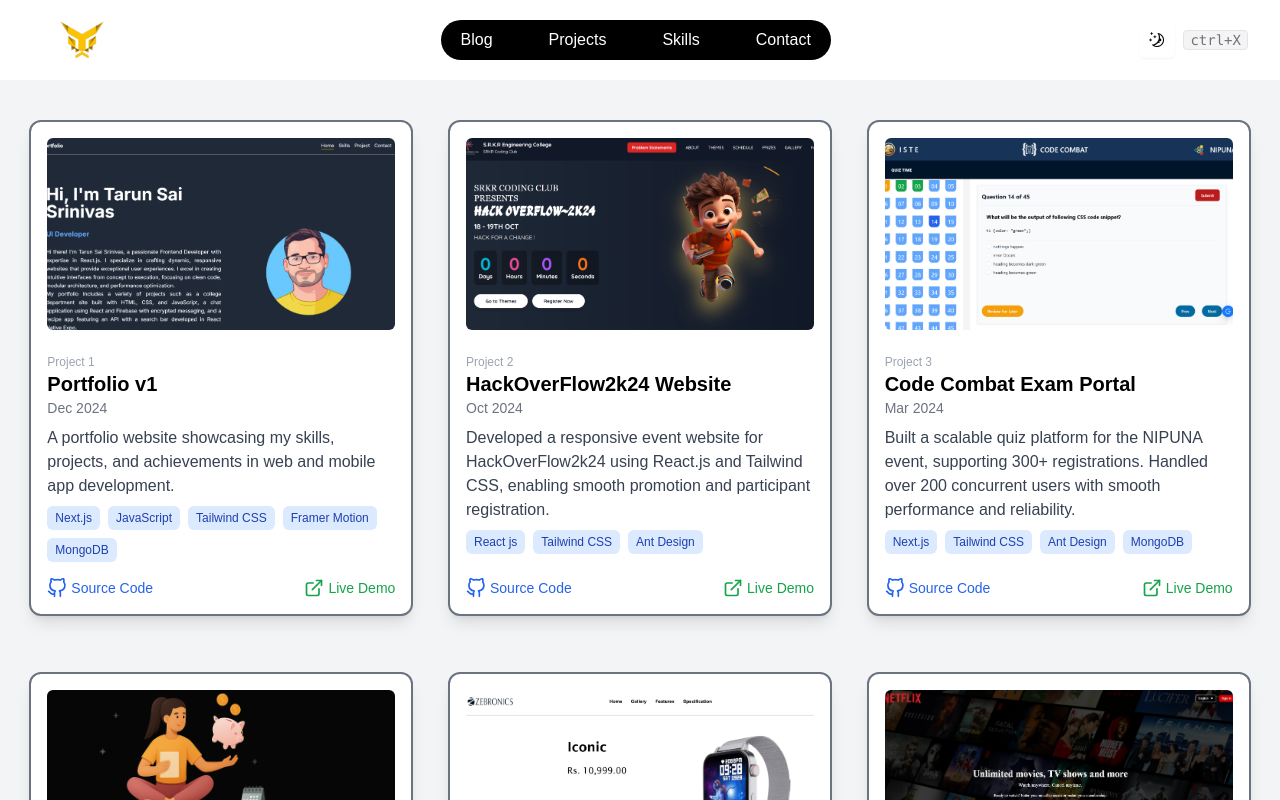
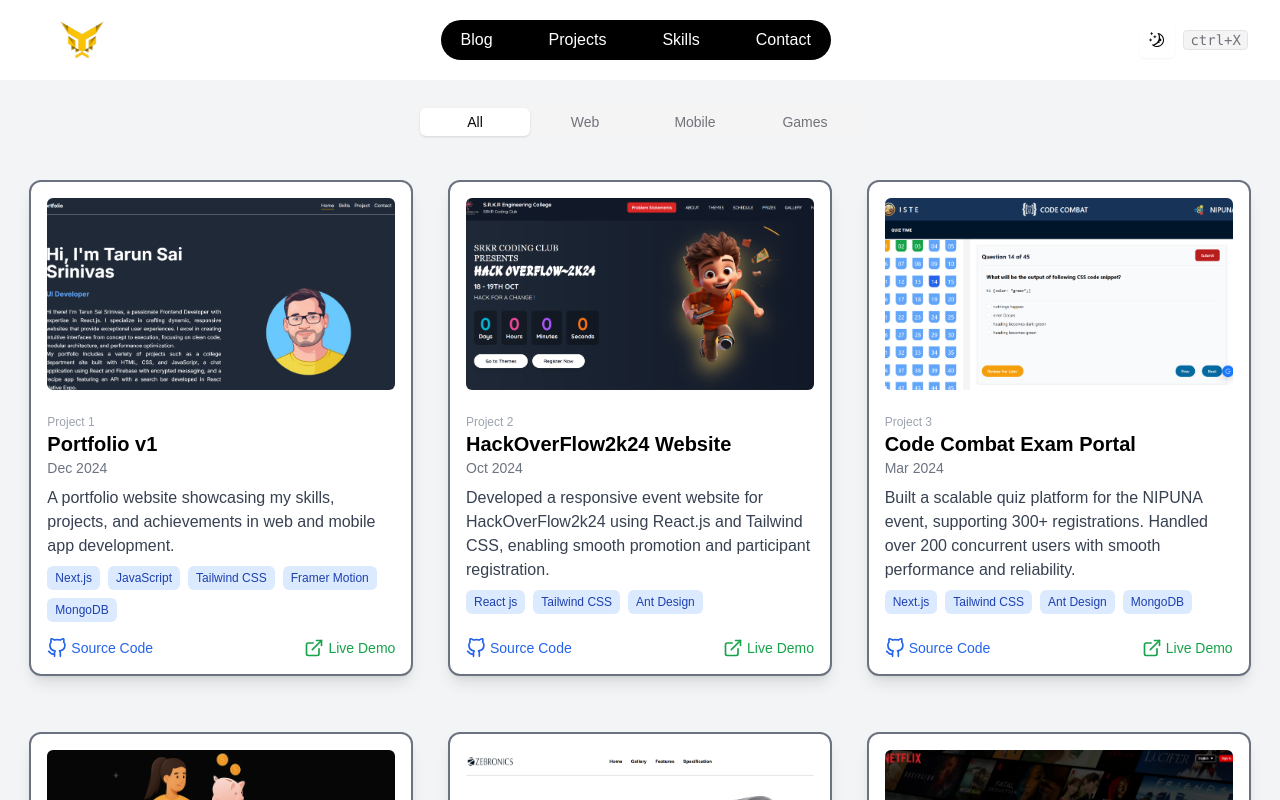
Before and after one commit to Tarunsaisrinivas/NextJS-Portfolio, a Next.js app: page /projects in a window 1280 px wide. Shown: the top 800 px of the page. Built offline with nearby package versions, Linux system fonts and the light colour scheme.

Commit message:
projects page UI updated

```diff
--- a/app/layout.js
+++ b/app/layout.js
@@ -80,7 +80,7 @@
     <html lang="en">
       <head>
         <link rel="icon" href="/assets/icon.png" />
-      </head>{" "}
+      </head>
       <body
         className={`${geistSans.variable} ${geistMono.variable} antialiased`}
       >
--- a/app/pages/Projects.jsx
+++ b/app/pages/Projects.jsx
@@ -48,8 +48,8 @@
   const [selectedItem, setSelectedItem] = useState(items[0]);
   useEffect(() => {
     AOS.init({
-      duration: 1000, // animation duration in ms
-      once: false, // whether animation should happen only once
+      duration: 1000,
+      once: false,
     });
   }, []);
   useEffect(() => {
--- a/app/projects/data.json
+++ b/app/projects/data.json
@@ -12,7 +12,8 @@
     ],
     "sourceCode": "https://github.com/Tarunsaisrinivas/Next-js-Portfolio",
     "liveDemo": "https://tarunsai-srinivas.vercel.app/",
-    "image": "/assets/portfolioV1.png"
+    "image": "/assets/portfolioV1.png",
+    "category": "web"
   },
   {
     "title": "HackOverFlow2k24 Website ",
@@ -21,7 +22,8 @@
     "techStack": ["React js", "Tailwind CSS", "Ant Design"],
     "sourceCode": "https://github.com/Tarunsaisrinivas/hackoverflow",
     "liveDemo": "https://hackover-flow.vercel.app/",
-    "image": "/assets/hackoverflow.png"
+    "image": "/assets/hackoverflow.png",
+    "category": "web"
   },
   {
     "title": "Code Combat Exam Portal",
@@ -30,7 +32,8 @@
     "techStack": ["Next.js", "Tailwind CSS", "Ant Design", "MongoDB"],
     "sourceCode": "https://github.com/Tarunsaisrinivas/codecombat-WEB12",
     "liveDemo": "https://codecombat-web12.vercel.app",
-    "image": "/assets/codecombat.png"
+    "image": "/assets/codecombat.png",
+    "category": "web"
   },
   {
     "title": "Expenses Tracker App",
@@ -39,7 +42,8 @@
     "techStack": ["React Native", "Firebase"],
     "sourceCode": "https://github.com/Tarunsaisrinivas/Expenses-Tracker-App",
     "liveDemo": "https://expo.dev/preview/update?message=first%20commit%20-%20version%201&updateRuntimeVersion=1.0.0&createdAt=2025-05-07T04%3A30%3A22.266Z&slug=exp&projectId=762075b3-d361-4938-a5ab-4ee3e53d24f4&group=1b03ba5d-8c41-4bdc-b414-f37f81d2c090",
-    "image": "/assets/expense.png?w=150&h=150"
+    "image": "/assets/expense.png?w=150&h=150",
+    "category": "mobile"
   },
   {
     "title": "Zebronics Watch Landing Page",
@@ -48,7 +52,8 @@
     "techStack": ["HTML", "CSS", "JavaScript"],
     "sourceCode": "https://github.com/Tarunsaisrinivas/CODSOFT/tree/main/LandingPage",
     "liveDemo": "https://tarunsaisrinivas.github.io/CODSOFT/LandingPage/",
-    "image": "/assets/zebronics.png"
+    "image": "/assets/zebronics.png",
+    "category": "web"
   },
   {
     "title": "Netflix UI Clone",
@@ -57,7 +62,8 @@
     "techStack": ["HTML", "CSS", "JavaScript"],
     "sourceCode": "https://github.com/Tarunsaisrinivas/Netflix/tree/main/Netflix",
     "liveDemo": "https://netflix-jet-eight.vercel.app/",
-    "image": "/assets/Netflix.webp"
+    "image": "/assets/Netflix.webp",
+    "category":"web"
   },
   {
     "title": "Temperature Converter",
@@ -66,7 +72,8 @@
     "techStack": ["HTML", "CSS", "JavaScript"],
     "sourceCode": "https://github.com/Tarunsaisrinivas/TEMPERATURE_CONVERTER/tree/main/temperature",
     "liveDemo": "https://tarunsaisrinivas.github.io/TEMPERATURE_CONVERTER/temperature/",
-    "image": "/assets/Temperature.webp"
+    "image": "/assets/Temperature.webp",
+    "category":"web"
   },
   {
     "title": "SRKRCSE Department Website",
@@ -75,7 +82,8 @@
     "techStack": ["HTML", "CSS", "JavaScript", "Bootstrap"],
     "sourceCode": "https://github.com/Tarunsaisrinivas/SRKR-CSE",
     "liveDemo": "https://srkrcse.com/",
-    "image": "/assets/Srkrcse.webp"
+    "image": "/assets/Srkrcse.webp",
+    "category":"web"
   },
   {
     "title": "React Cursor",
@@ -84,7 +92,8 @@
     "techStack": ["Next.js", "Tailwind CSS", "Shadcn UI"],
     "sourceCode": "https://github.com/Tarunsaisrinivas/react-cursor",
     "liveDemo": "https://reactcursor.tech/",
-    "image": "/assets/react-cursor.png"
+    "image": "/assets/react-cursor.png",
+    "category": "web"
   },
   {
     "title": "Rock Paper Scissors Game using Hand Gesture Recognition",
@@ -93,7 +102,8 @@
     "techStack": ["React js", "CSS", "TensorFlow js", "Handpose Model"],
     "sourceCode": "https://github.com/Tarunsaisrinivas/Rock-Paper-Scissors-Game",
     "liveDemo": "https://rock-paper-scissors-tensor.vercel.app/",
-    "image": "/assets/rock-paper-scissors.jpg"
+    "image": "/assets/rock-paper-scissors.jpg",
+    "category": "games"
   },
   {
     "title": "Fruit Ninja Game with Index Finger Gesture",
@@ -102,6 +112,7 @@
     "techStack": ["HTML", "CSS","JavaScript", "TensorFlow js", "Handpose Model"],
     "sourceCode": "https://github.com/Tarunsaisrinivas/Fruit-ninja ",
     "liveDemo": "https://fruit-slice-ninja.vercel.app/",
-    "image": "/assets/fruit-ninja.jpeg"
+    "image": "/assets/fruit-ninja.jpeg",
+    "category": "games"
   }
 ]
--- a/app/projects/page.jsx
+++ b/app/projects/page.jsx
@@ -2,13 +2,41 @@
 import projects from "./data.json";
 import Image from "next/image";
 import Navbar from "../containers/Navbar";
+import {
+  Tabs,
+  TabsContent,
+  TabsList,
+  TabsTrigger,
+} from "@/components/ui/tabs";
 
 export default function ProjectsPage() {
+  const categories = ["all", "web", "mobile", "games"];
+
+  // helper to filter by category
+  const getProjects = (category) => {
+    if (category === "all") return projects;
+    return projects.filter((p) => p.category === category);
+  };
+
   return (
     <>
       <Navbar />
-      <div className="min-h-screen bg-gray-100 dark:bg-black dark:text-white p-6 grid grid-cols-1 sm:grid-cols-2 lg:grid-cols-3 gap-6 justify-items-center">
-        {projects.map((project, index) => (
+      <div className="min-h-screen bg-gray-100 dark:bg-black dark:text-white p-6">
+        <Tabs defaultValue="all" className="w-full">
+          {/* Tabs List */}
+          <TabsList className="grid grid-cols-4 max-w-md mx-auto mb-6">
+            {categories.map((cat) => (
+              <TabsTrigger key={cat} value={cat} className="capitalize">
+                {cat}
+              </TabsTrigger>
+            ))}
+          </TabsList>
+
+          {/* Tabs Content */}
+          {categories.map((cat) => (
+            <TabsContent key={cat} value={cat}>
+              <div className="grid grid-cols-1 sm:grid-cols-2 lg:grid-cols-3 gap-6 justify-items-center">
+                {getProjects(cat).map((project, index) => (
                   <div
                     key={index}
                     className="flex flex-col bg-white dark:bg-[#06202B] dark:text-white border-gray-500 dark:border-white border-2 rounded-xl shadow-lg p-4 w-full max-w-sm m-4"
@@ -47,8 +75,8 @@
                       </div>
                     </div>
 
-            {/* Footer (at bottom always) */}
-            <div className="flex justify-between text-sm pt-4  mt-auto">
+                    {/* Footer */}
+                    <div className="flex justify-between text-sm pt-4 mt-auto">
                       <a
                         href={project.sourceCode}
                         target="_blank"
@@ -57,17 +85,15 @@
                         <svg
                           stroke="currentColor"
                           fill="none"
-                  stroke-width="2"
+                          strokeWidth="2"
                           viewBox="0 0 24 24"
-                  stroke-linecap="round"
-                  stroke-linejoin="round"
-                  class="h-5 w-5"
-                  height="1em"
-                  width="1em"
+                          strokeLinecap="round"
+                          strokeLinejoin="round"
+                          className="h-5 w-5"
                           xmlns="http://www.w3.org/2000/svg"
                         >
                           <path d="M9 19c-5 1.5-5-2.5-7-3m14 6v-3.87a3.37 3.37 0 0 0-.94-2.61c3.14-.35 6.44-1.54 6.44-7A5.44 5.44 0 0 0 20 4.77 5.07 5.07 0 0 0 19.91 1S18.73.65 16 2.48a13.38 13.38 0 0 0-7 0C6.27.65 5.09 1 5.09 1A5.07 5.07 0 0 0 5 4.77a5.44 5.44 0 0 0-1.5 3.78c0 5.42 3.3 6.61 6.44 7A3.37 3.37 0 0 0 9 18.13V22"></path>
-                </svg>{" "}
+                        </svg>
                         Source Code
                       </a>
                       <a
@@ -78,25 +104,27 @@
                         <svg
                           stroke="currentColor"
                           fill="none"
-                  stroke-width="2"
+                          strokeWidth="2"
                           viewBox="0 0 24 24"
-                  stroke-linecap="round"
-                  stroke-linejoin="round"
-                  class="h-5 w-5"
-                  height="1em"
-                  width="1em"
+                          strokeLinecap="round"
+                          strokeLinejoin="round"
+                          className="h-5 w-5"
                           xmlns="http://www.w3.org/2000/svg"
                         >
                           <path d="M18 13v6a2 2 0 0 1-2 2H5a2 2 0 0 1-2-2V8a2 2 0 0 1 2-2h6"></path>
                           <polyline points="15 3 21 3 21 9"></polyline>
                           <line x1="10" y1="14" x2="21" y2="3"></line>
-                </svg>{" "}
+                        </svg>
                         Live Demo
                       </a>
                     </div>
                   </div>
                 ))}
               </div>
+            </TabsContent>
+          ))}
+        </Tabs>
+      </div>
     </>
   );
 }
--- /dev/null
+++ b/components/ui/tabs.jsx
@@ -0,0 +1,43 @@
+"use client"
+
+import * as React from "react"
+import * as TabsPrimitive from "@radix-ui/react-tabs"
+
+import { cn } from "@/lib/utils"
+
+const Tabs = TabsPrimitive.Root
+
+const TabsList = React.forwardRef(({ className, ...props }, ref) => (
+  <TabsPrimitive.List
+    ref={ref}
+    className={cn(
+      "inline-flex h-9 items-center justify-center rounded-lg bg-muted p-1 text-muted-foreground",
+      className
+    )}
+    {...props} />
+))
+TabsList.displayName = TabsPrimitive.List.displayName
+
+const TabsTrigger = React.forwardRef(({ className, ...props }, ref) => (
+  <TabsPrimitive.Trigger
+    ref={ref}
+    className={cn(
+      "inline-flex items-center justify-center whitespace-nowrap rounded-md px-3 py-1 text-sm font-medium ring-offset-background transition-all focus-visible:outline-none focus-visible:ring-2 focus-visible:ring-ring focus-visible:ring-offset-2 disabled:pointer-events-none disabled:opacity-50 data-[state=active]:bg-background data-[state=active]:text-foreground data-[state=active]:shadow",
+      className
+    )}
+    {...props} />
+))
+TabsTrigger.displayName = TabsPrimitive.Trigger.displayName
+
+const TabsContent = React.forwardRef(({ className, ...props }, ref) => (
+  <TabsPrimitive.Content
+    ref={ref}
+    className={cn(
+      "mt-2 ring-offset-background focus-visible:outline-none focus-visible:ring-2 focus-visible:ring-ring focus-visible:ring-offset-2",
+      className
+    )}
+    {...props} />
+))
+TabsContent.displayName = TabsPrimitive.Content.displayName
+
+export { Tabs, TabsList, TabsTrigger, TabsContent }
--- a/package.json
+++ b/package.json
@@ -15,6 +15,7 @@
     "@radix-ui/react-label": "^2.1.1",
     "@radix-ui/react-select": "^2.2.5",
     "@radix-ui/react-slot": "^1.1.1",
+    "@radix-ui/react-tabs": "^1.1.13",
     "@shadcn/ui": "^0.0.4",
     "@tabler/icons-react": "^3.33.0",
     "@vercel/analytics": "^1.5.0",
```
Also changed, not shown: 1 other file (tests, documents, lock files or other folders). Lines whose indentation alone changed are shown as unchanged.
